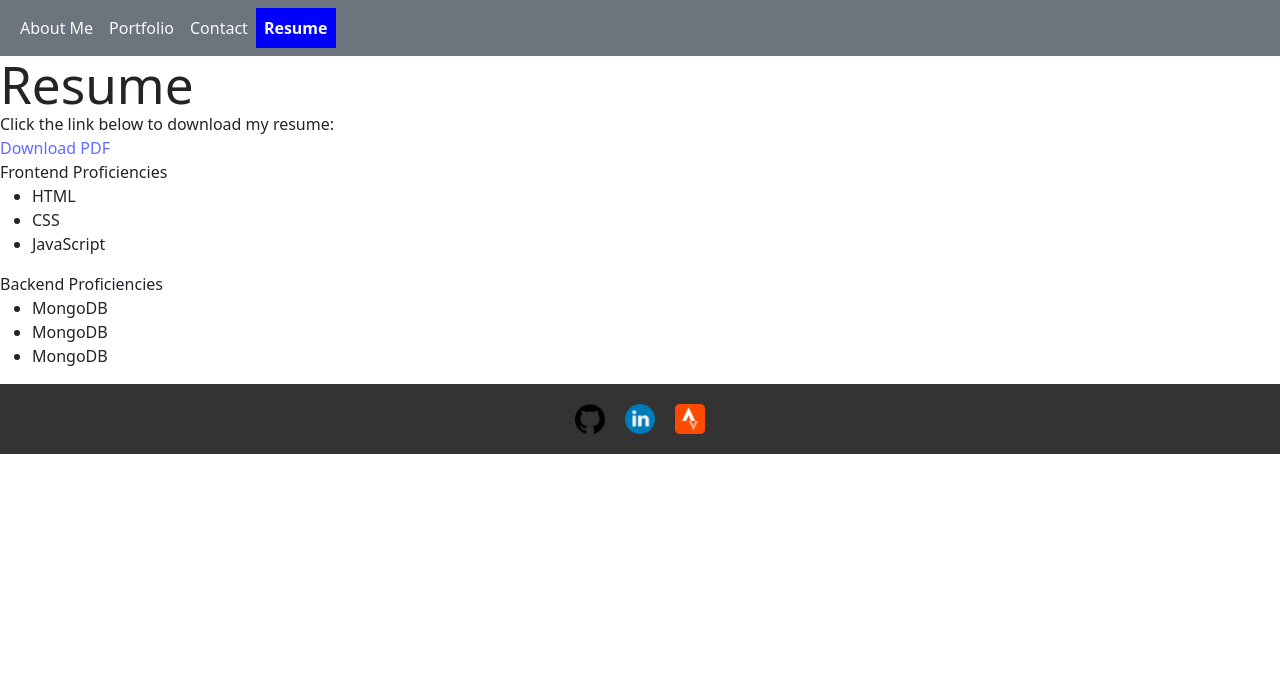
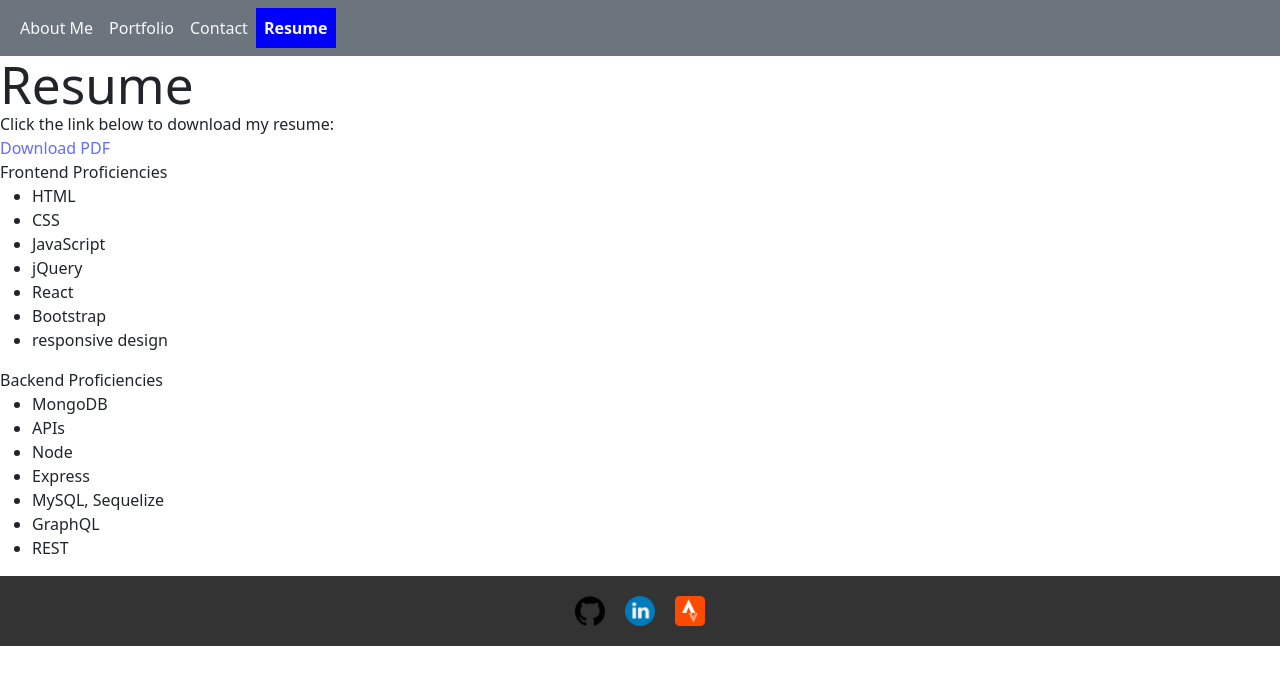
Before and after one commit to wmason1997/WM-React-Portfolio, a React (Vite) app: page /resume in a window 1280 px wide. Shown: the top 684 px of the page. Built offline with nearby package versions, Linux system fonts and the light colour scheme.

Commit message:
Updated the resume page.

```diff
--- a/src/pages/ResumePage.jsx
+++ b/src/pages/ResumePage.jsx
@@ -14,14 +14,22 @@
                     <li>HTML</li>
                     <li>CSS</li>
                     <li>JavaScript</li>
+                    <li>jQuery</li>
+                    <li>React</li>
+                    <li>Bootstrap</li>
+                    <li>responsive design</li>
                 </ul>
             </div>
             <div>
                 <p>Backend Proficiencies</p>
                 <ul>
                     <li>MongoDB</li>
-                    <li>MongoDB</li>
-                    <li>MongoDB</li>
+                    <li>APIs</li>
+                    <li>Node</li>
+                    <li>Express</li>
+                    <li>MySQL, Sequelize</li>
+                    <li>GraphQL</li>
+                    <li>REST</li>
                 </ul>
             </div>
         </div>
```
